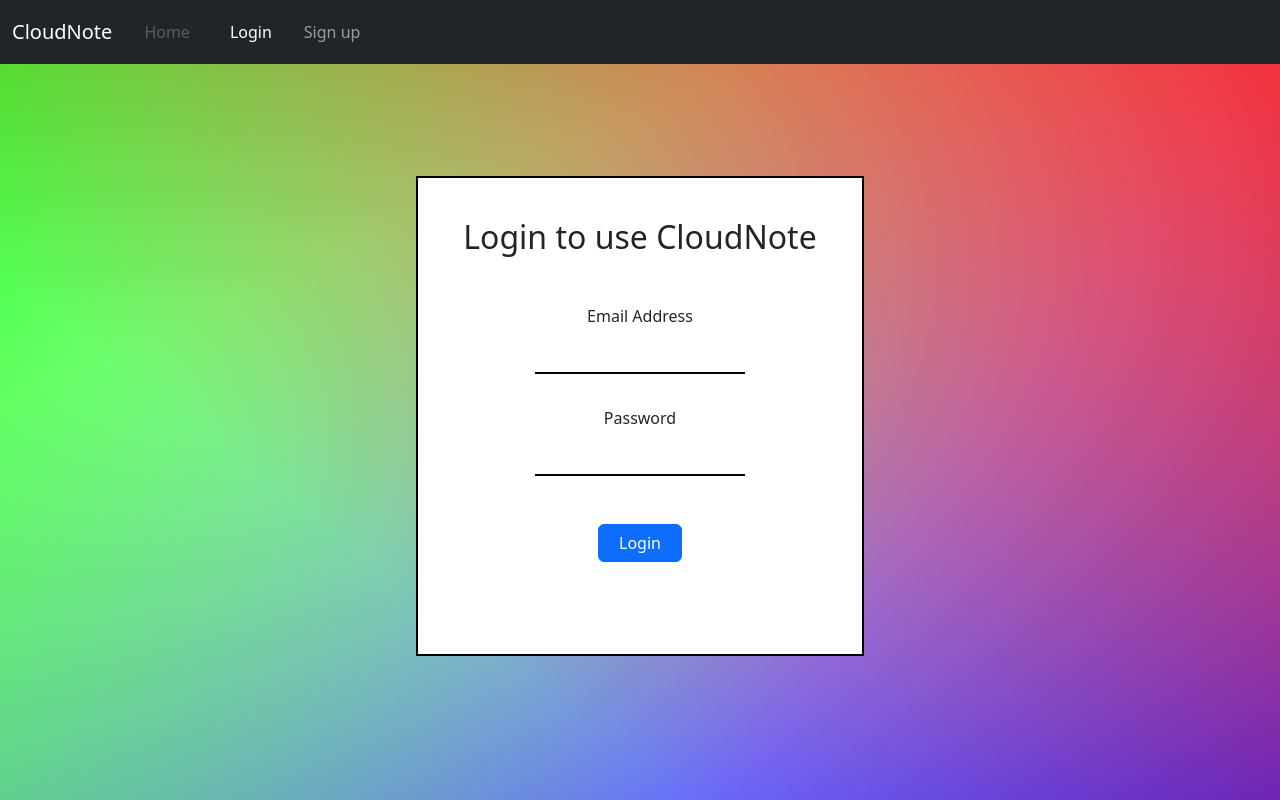
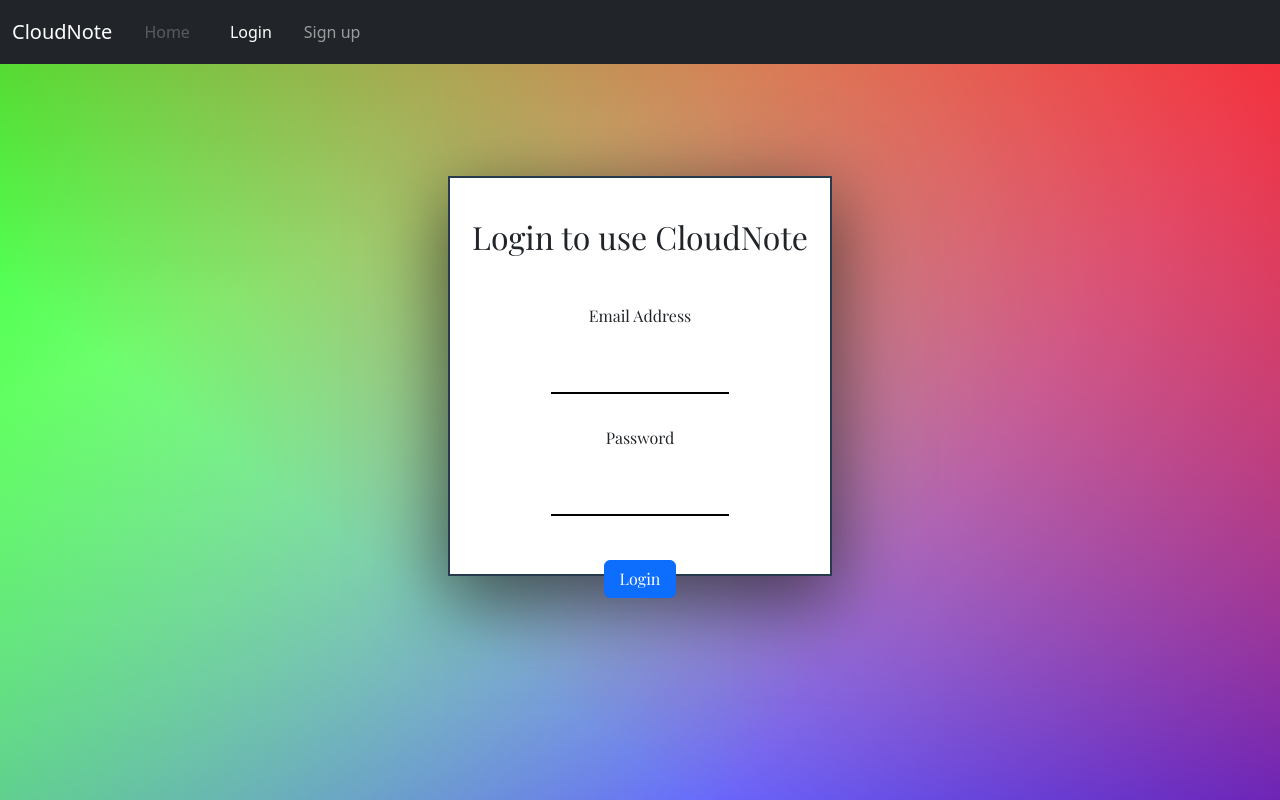
Before and after one commit to pavas23/CloudNote, a React (Create React App) app: page /login in a window 1280 px wide. Built offline with nearby package versions, Linux system fonts and the light colour scheme.

Commit message:
Update Login.css

```diff
--- a/src/css/Login.css
+++ b/src/css/Login.css
@@ -1,19 +1,34 @@
+@import url('https://fonts.googleapis.com/css2?family=Playfair+Display&display=swap');
+
 *{
     margin: 0;
     padding: 0;
 }
 #logincon{
+    box-shadow: rgba(0, 0, 0, 0.56) 0px 22px 70px 4px;
+    font-family: 'Playfair Display', serif;
     padding-top: 5vh;
     margin-top: 7vh !important;
-    border:2px solid black;
-    height: 55vh;
-    width: 35vw;
+    border:2px solid rgb(38, 57, 77);
+    height: 45vh !important;
+    width: 30vw;
     margin: auto;
     display: flex;
     flex-direction: column;
     justify-content: flex-start;
     align-items: center;
     background-color: white;
+}
+#loginimg{
+    display: flex;
+    flex-direction: row;
+    justify-content: flex-start;
+}
+#loginimg img{
+    margin-left: -1vw;
+    margin-right: 0.5vw;
+    height: 3vw;
+    width: 3vw;
 }
 h2{
     text-align: center;
@@ -35,7 +50,7 @@ h2{
     width: 100%;
 }
 .logininput{
-    margin-top: -1.5vh !important;
+    margin-top: 1vh !important;
     margin-bottom: 4vh;
     width: 50%;
     border: none;
@@ -46,9 +61,26 @@ h2{
 }
 #loginbtn{
     width: 20%;
-    margin-top: 2vh !important;
+    margin-top: 1.5vh !important;
 }
+.logininput::placeholder{
+    text-align: center;
 
+}
+@media screen and (max-width:920px){
+    #logincon{
+        width: 80vw;
+    }
+    #loginbtn{
+        width: 40%;
+    }
+    #loginimg img{
+        margin-right: 2vw;
+        height: 5.5vw;
+        width: 5.5vw;
+    }
+
+}
 
 @media screen and (max-width:420px){
     #logincon{
@@ -57,9 +89,25 @@ h2{
     #loginbtn{
         width: 40%;
     }
+    #loginimg img{
+        margin-right: 0.5vw;
+        height: 6.5vw;
+        width: 6.5vw;
+        margin-top: 0.5vh;
+    }
+
 }
+@media screen and (max-width:370px){
+    #loginimg img{
+        margin-top: 0.5vh;
+        margin-right: -3vh;
+        height: 13vw;
+        width: 13vw;
+    }
+}
+
 @media screen and (max-height:800px){
     #logincon{
-        height: 60vh;
+        height: 50vh !important;
     }
 }
```
